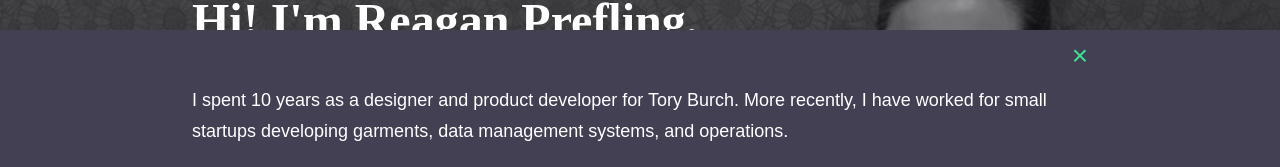
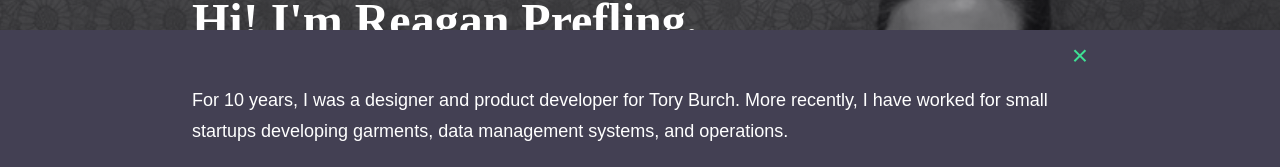
Before and after one commit to Rpref/UX_UI_HW_19, a plain HTML site: page index.html in a window 1280 px wide. Both pictures are taken after a click on the button "Read my blurb...". Shown: the part 207-374 px from the top of the page. Drawn offline with nearby package versions, Linux system fonts and the light colour scheme; files whose address does not match are found by name.

Commit message:
updated bio

```diff
--- a/index.html
+++ b/index.html
@@ -34,7 +34,7 @@
             <div id="myModal" class="modal">
                 <div class="modal-content">
                     <span class="close">&times;</span>
-                    <p class="p1">I spent 10 years as a designer and product developer for Tory Burch. More recently, I have worked for small startups developing garments, data management systems, and operations.</p>
+                    <p class="p1">For 10 years, I was a designer and product developer for Tory Burch. More recently, I have worked for small startups developing garments, data management systems, and operations.</p>
                     <p class="p2">Sustainable design is rooted in my long history of organizing information in a way that “makes sense”, and was brought to life in practice while developing 100% circular garments over the past three years. I have delighted both customers and stakeholders by creating products with lasting power, and systems that increase clarity and efficiency across functions.</p>
                     <p class="p3">As I strive to create positive impacts on the world, I wish to lend my expertise to purposeful companies by creating engaging experiences, improving internal systems, and beyond.</p>
                     <!--<p class="closeBlurb">Close blurb</p>-->
```
